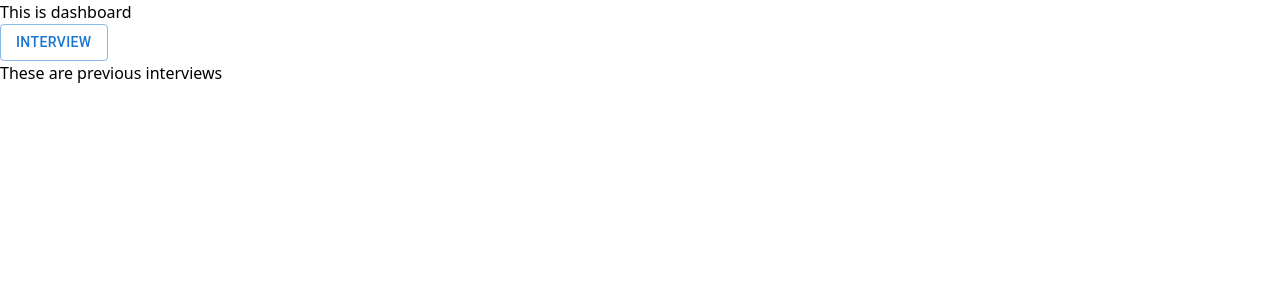
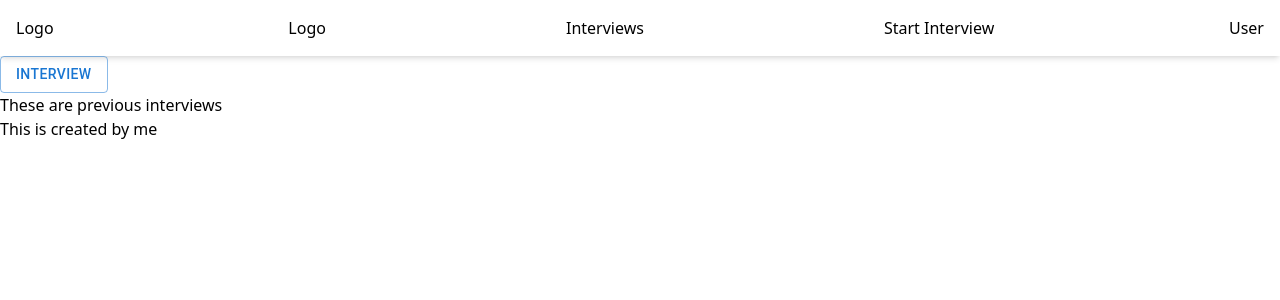
Before and after one commit to goVInDanay/ImmersionProject, a React (Vite) app: page /dashboard in a window 1280 px wide. Shown: the top 300 px of the page. Built offline with nearby package versions, Linux system fonts and the light colour scheme.

Commit message:
Updated Ui

```diff
--- a/src/components/Dashboard.jsx
+++ b/src/components/Dashboard.jsx
@@ -1,15 +1,14 @@
 import { Link } from "react-router-dom";
 import Previous from "./Previous";
 import Interviews from "./Interviews";
+import Layout from './Layout/Layout'
 import Button from '@mui/material/Button'
 function Dashboard(){
     return(
-        <div>
-            This is dashboard
+        <Layout>
             <Interviews/>
-
             <Previous/>
-        </div>
+        </Layout>
     )
 }
 export default Dashboard
```
